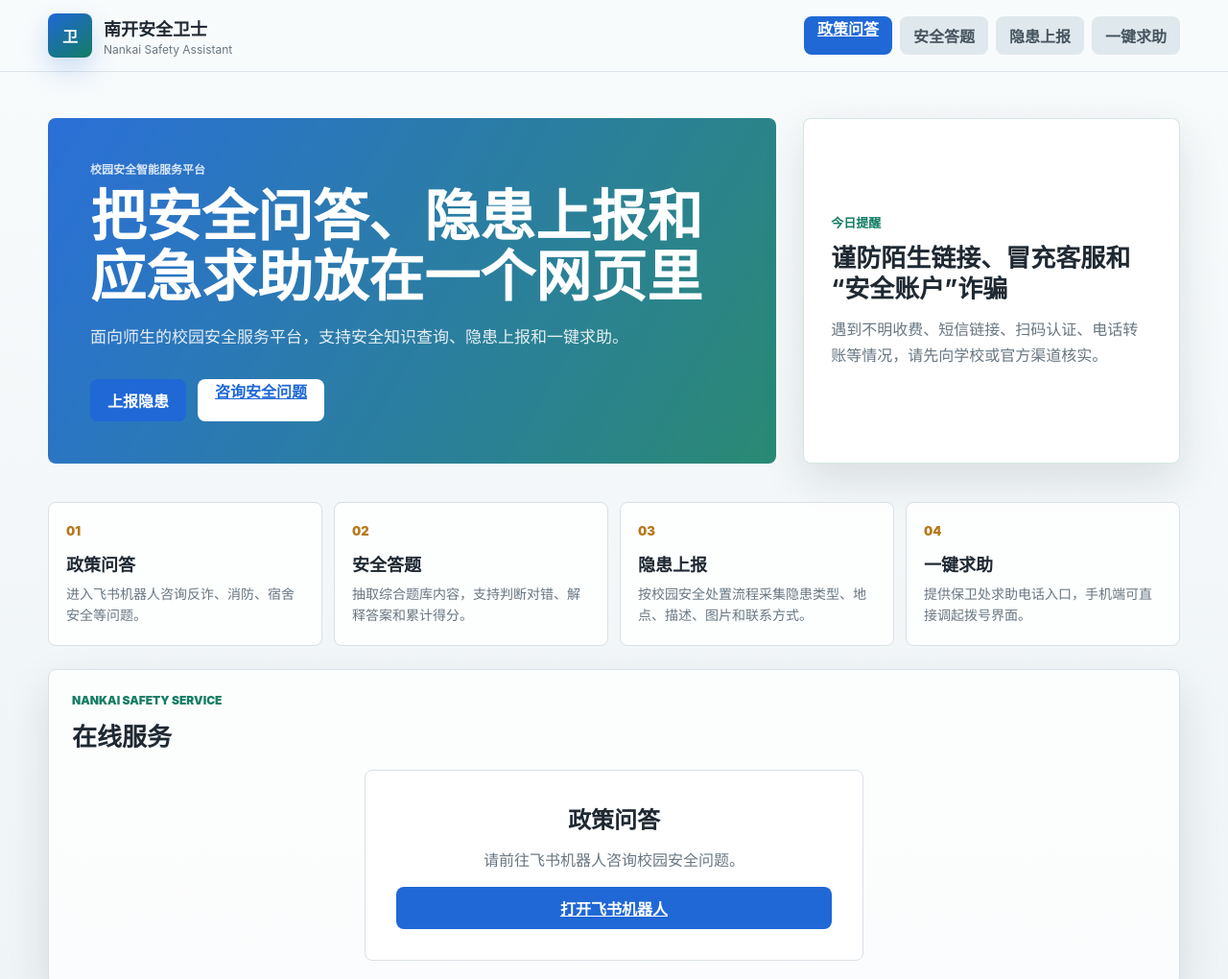
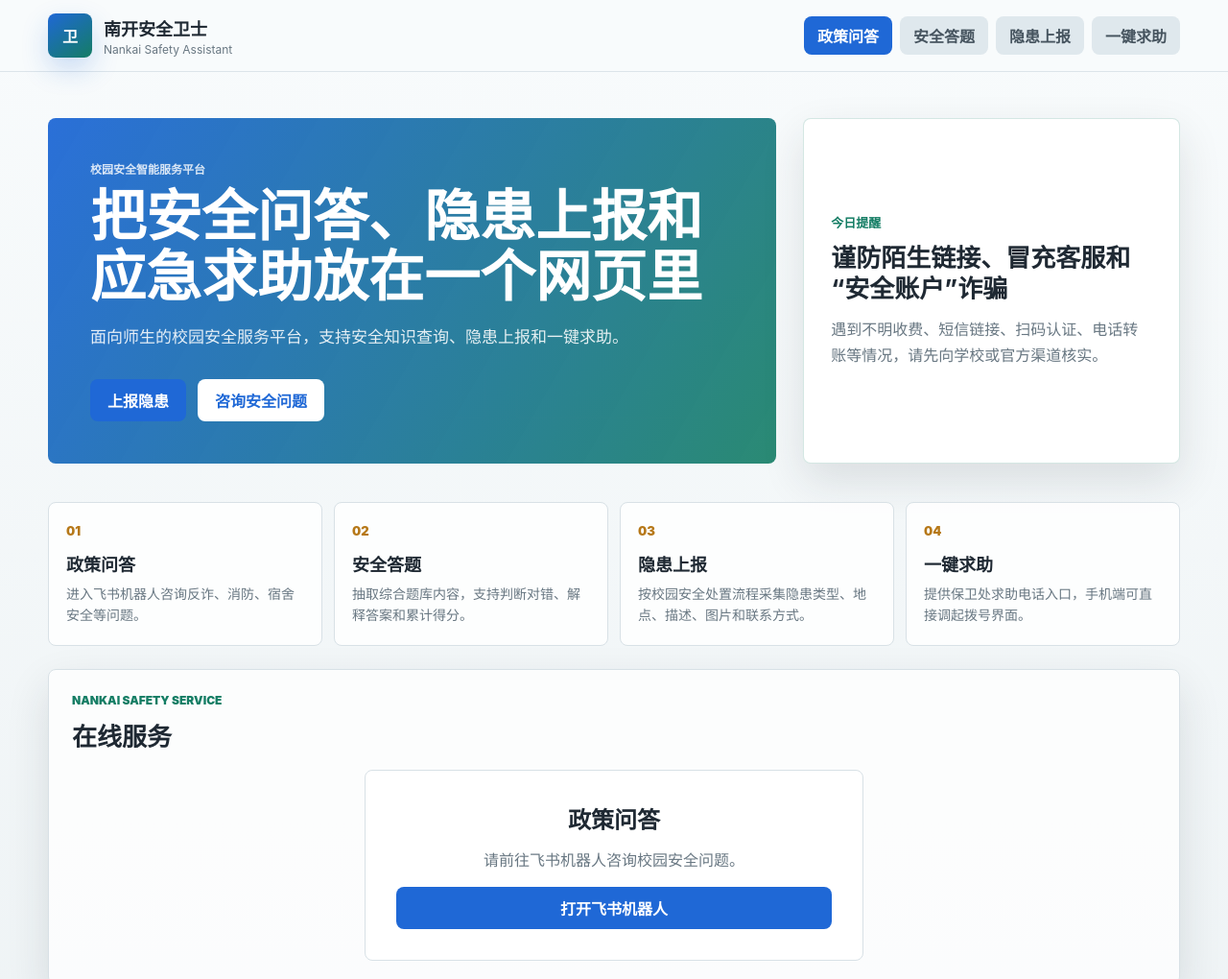
Before and after one commit to Huo2xini/nankai-security-guard, a website: page index.html in a window 1280 px wide. Shown: the top 1020 px of the page at 96% size. Drawn offline with Linux system fonts and the light colour scheme.

Commit message:
Link policy Q&A to Feishu bot

```diff
--- a/styles.css
+++ b/styles.css
@@ -77,6 +77,9 @@ h1, h2, h3, p { margin: 0; }
 }
 
 .tab-button {
+  display: inline-flex;
+  align-items: center;
+  text-decoration: none;
   min-height: 40px;
   padding: 0 14px;
   border-radius: 8px;
@@ -124,6 +127,10 @@ main { width: min(1180px, calc(100% - 40px)); margin: 0 auto; }
 
 .hero-actions { display: flex; flex-wrap: wrap; gap: 12px; margin-top: 28px; }
 .primary-button, .secondary-button, .danger-button {
+  display: inline-flex;
+  align-items: center;
+  justify-content: center;
+  text-decoration: none;
   min-height: 44px;
   padding: 0 18px;
   border-radius: 8px;
@@ -239,6 +246,7 @@ input:focus, select:focus, textarea:focus { border-color: var(--blue); box-shado
   color: white;
   font-weight: 900;
 }
+.primary-link-button { text-decoration: none; }
 label { display: grid; gap: 6px; color: #36444f; font-size: 13px; font-weight: 900; }
 .field-grid { display: grid; grid-template-columns: 1fr 1fr; gap: 10px; }
 
```
